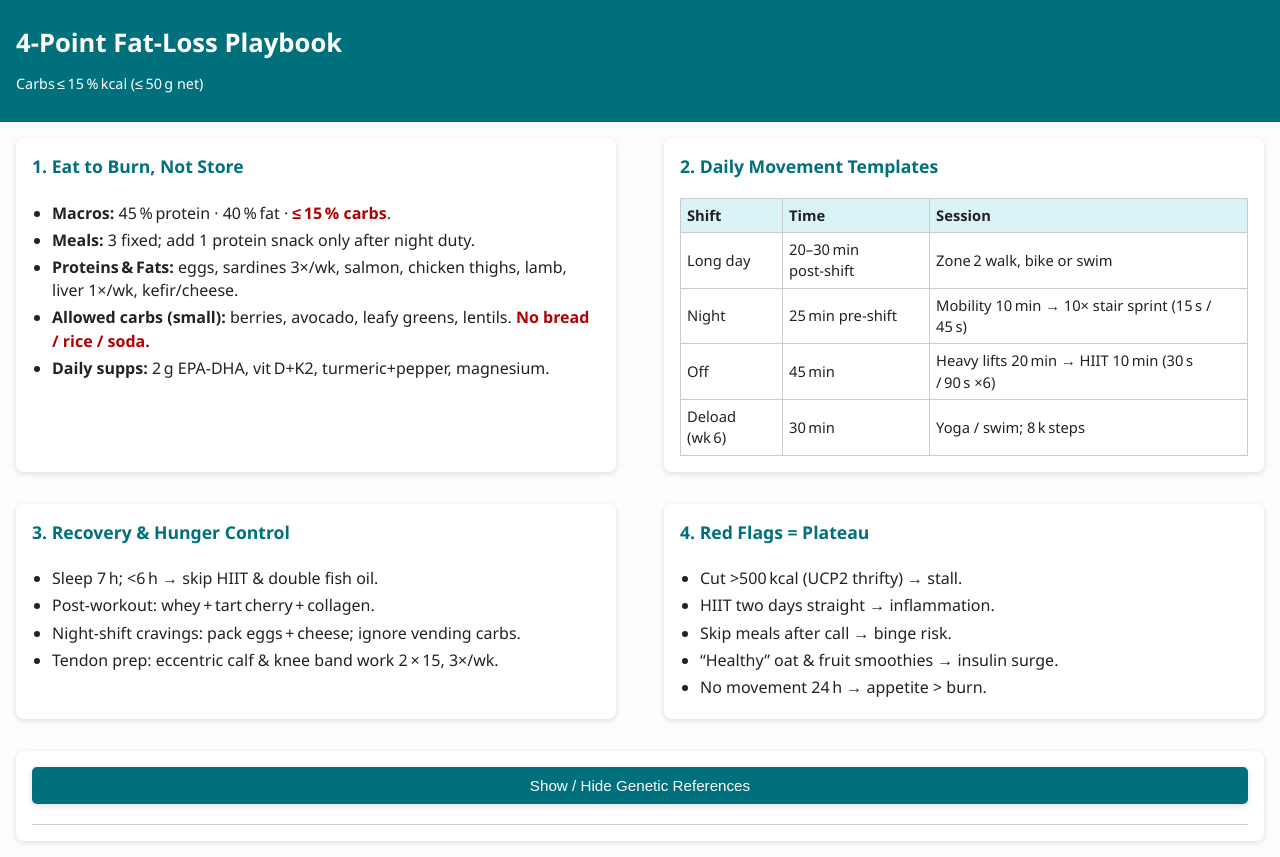
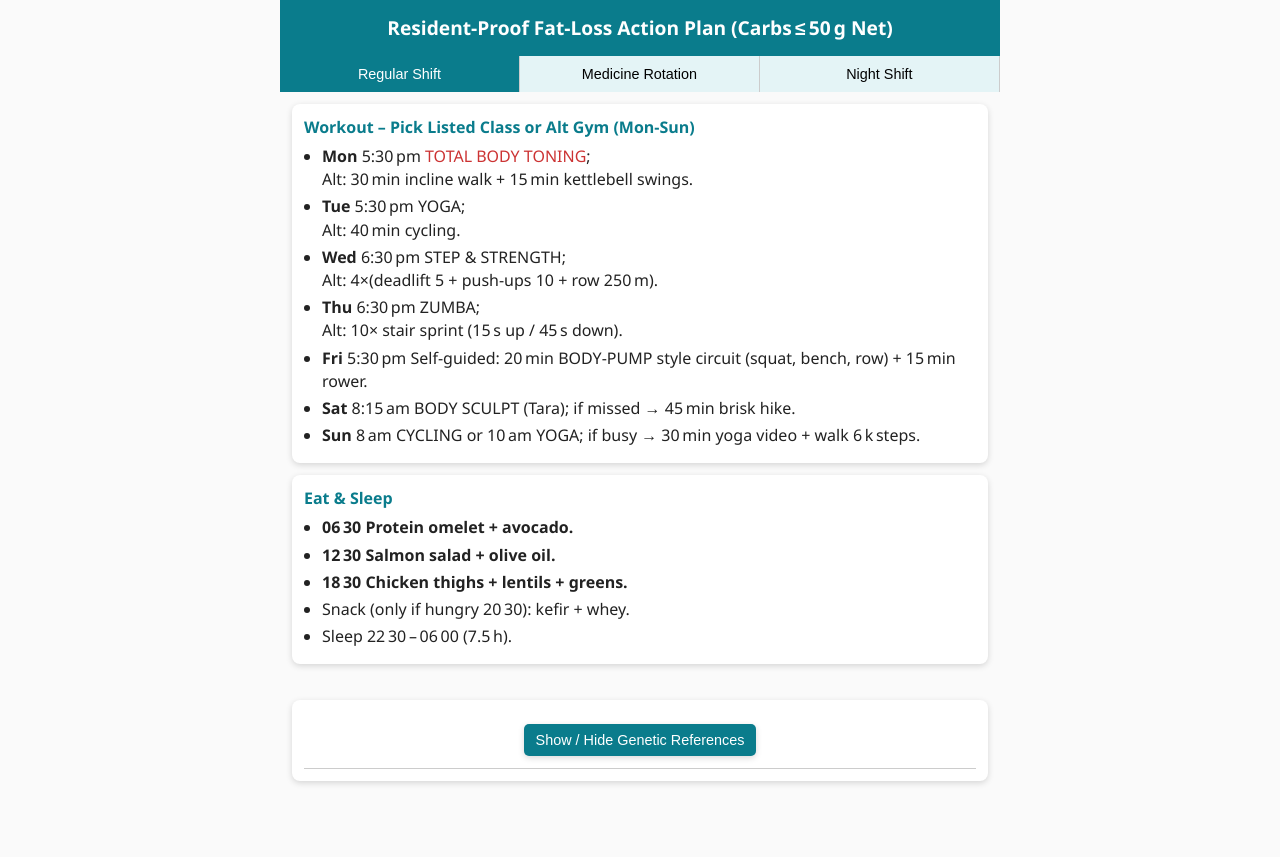
Before and after one commit to SillyWolfBot/noha-plan, a plain HTML site: page index.html in a window 1280 px wide. After the commit the page ends 800 px from the top, so only its background shows below. Drawn offline with Linux system fonts and the light colour scheme.

Commit message:
Update index.html

```diff
--- a/index.html
+++ b/index.html
@@ -2,119 +2,161 @@
 <html lang="en">
 <head>
 <meta charset="UTF-8">
-<title>Resident‑Proof Fat‑Loss Playbook — Low‑Carb Edition</title>
+<title>Weekly Action Plan – Low‑Carb Fat‑Loss</title>
+<meta name="viewport" content="width=device-width,initial-scale=1">
 <style>
 :root{
-    --bg:#fdfdfd;
-    --accent:#00707c;
-    --accent-light:#d9f3f6;
-    --warn:#b30000;
-    --card:#ffffff;
-    --shadow:0 2px 6px rgba(0,0,0,.12);
+ --accent:#0a7c8c; --warn:#c33; --bg:#fafafa; --card:#fff; --shadow:0 2px 6px rgba(0,0,0,.15);
+ --tab-w:33.33%;
 }
- *{box-sizing:border-box;}
- body{margin:0;font-family:Segoe UI,Arial,sans-serif;background:var(--bg);color:#222;line-height:1.45}
- h1{margin:0;padding:24px 16px;background:var(--accent);color:#fff;font-size:1.6rem}
- h2{color:var(--accent);margin:0 0 8px;font-size:1.1rem}
- section.card{
-    background:var(--card);margin:16px;border-radius:8px;box-shadow:var(--shadow);padding:16px;
-    display:flex;flex-direction:column;gap:10px;
- }
- ul{margin:0 0 0 20px;padding:0}
+*{box-sizing:border-box;margin:0;padding:0;}
+body{font-family:Segoe UI,Arial,sans-serif;background:var(--bg);color:#222;line-height:1.45}
+h1{padding:14px 10px;background:var(--accent);color:#fff;font-size:1.2rem;text-align:center}
+nav{display:flex;position:sticky;top:0;z-index:9}
+nav button{
+ width:var(--tab-w);border:none;padding:10px;font-size:.9rem;background:#e4f4f6;color:#000;
+ border-right:1px solid #ccc;cursor:pointer}
+nav button.active{background:var(--accent);color:#fff}
+section.tab{display:none;padding:12px}
+section.tab.active{display:block;animation:fade .4s}
+@keyframes fade{from{opacity:0}to{opacity:1}}
+.card{background:var(--card);margin-bottom:12px;border-radius:8px;box-shadow:var(--shadow);padding:12px}
+.card h2{font-size:1.0rem;margin-bottom:6px;color:var(--accent)}
+ul{margin-left:18px;margin-top:4px}
 li{margin:4px 0}
- table{width:100%;border-collapse:collapse;font-size:.92rem}
- th,td{border:1px solid #ccc;padding:6px;text-align:left}
- th{background:var(--accent-light)}
- .warn{color:var(--warn);font-weight:bold}
- button.accord{
-    background:var(--accent);color:#fff;border:none;border-radius:5px;
-    padding:10px 14px;font-size:.95rem;cursor:pointer;box-shadow:var(--shadow)
- }
- .panel{max-height:0;overflow:hidden;transition:max-height .4s ease;border-top:1px solid #ccc;margin-top:10px}
- .panel.open{max-height:1200px;padding-top:14px}
- @media (min-width:800px){
-    .flexgrid{display:flex;gap:16px}
-    .flexgrid section.card{flex:1}
+.meal{font-weight:bold}
+.warn{color:var(--warn)}
+button.accord{background:var(--accent);color:#fff;border:none;border-radius:5px;padding:8px 12px;margin:12px auto;display:block;font-size:.9rem;cursor:pointer;box-shadow:var(--shadow)}
+.panel{max-height:0;overflow:hidden;transition:max-height .4s ease;border-top:1px solid #ccc;margin-top:8px}
+.panel.open{max-height:1500px;padding-top:10px}
+table{width:100%;border-collapse:collapse;font-size:.9rem}
+th,td{border:1px solid #ccc;padding:4px;text-align:left}
+th{background:#eaf7f9}
+@media(min-width:720px){
+ body{max-width:720px;margin:auto}
 }
 </style>
 </head>
 <body>
+<h1>Resident‑Proof Fat‑Loss Action Plan (Carbs ≤ 50 g Net)</h1>
 
-<h1>4‑Point Fat‑Loss Playbook<br><small style="font-weight:400;font-size:.9rem">Carbs ≤ 15 % kcal (≤ 50 g net)</small></h1>
+<!-- TAB CONTROLS -->
+<nav>
+ <button class="tabBtn active" data-tab="reg">Regular Shift</button>
+ <button class="tabBtn" data-tab="med">Medicine Rotation</button>
+ <button class="tabBtn" data-tab="night">Night Shift</button>
+</nav>
 
-<div class="flexgrid">
-<section class="card">
- <h2>1. Eat to Burn, Not Store</h2>
+<!-- REGULAR SHIFT TAB -->
+<section id="reg" class="tab active">
+ <div class="card">
+  <h2>Workout – Pick Listed Class or Alt Gym (Mon‑Sun)</h2>
   <ul>
-  <li><b>Macros:</b> 45 % protein · 40 % fat · <span class="warn">≤ 15 % carbs</span>.</li>
-  <li><b>Meals:</b> 3 fixed; add 1 protein snack only after night duty.</li>
-  <li><b>Proteins &amp; Fats:</b> eggs, sardines 3×/wk, salmon, chicken thighs, lamb, liver 1×/wk, kefir/cheese.</li>
-  <li><b>Allowed carbs (small):</b> berries, avocado, leafy greens, lentils. <span class="warn">No bread / rice / soda.</span></li>
-  <li><b>Daily supps:</b> 2 g EPA‑DHA, vit D+K2, turmeric+pepper, magnesium.</li>
+   <li><b>Mon</b> 5:30 pm <span class="warn">TOTAL BODY TONING</span>;<br>Alt: 30 min incline walk + 15 min kettlebell swings.</li>
+   <li><b>Tue</b> 5:30 pm YOGA;<br>Alt: 40 min cycling.</li>
+   <li><b>Wed</b> 6:30 pm STEP &amp; STRENGTH;<br>Alt: 4×(deadlift 5 + push‑ups 10 + row 250 m).</li>
+   <li><b>Thu</b> 6:30 pm ZUMBA;<br>Alt: 10× stair sprint (15 s up / 45 s down).</li>
+   <li><b>Fri</b> 5:30 pm Self‑guided: 20 min BODY‑PUMP style circuit (squat, bench, row) + 15 min rower.</li>
+   <li><b>Sat</b> 8:15 am BODY SCULPT (Tara); if missed → 45 min brisk hike.</li>
+   <li><b>Sun</b> 8 am CYCLING or 10 am YOGA; if busy → 30 min yoga video + walk 6 k steps.</li>
   </ul>
+ </div>
+
+ <div class="card">
+  <h2>Eat &amp; Sleep</h2>
+  <ul>
+   <li class="meal">06 30 Protein omelet + avocado.</li>
+   <li class="meal">12 30 Salmon salad + olive oil.</li>
+   <li class="meal">18 30 Chicken thighs + lentils + greens.</li>
+   <li>Snack (only if hungry 20 30): kefir + whey.</li>
+   <li>Sleep 22 30 – 06 00 (7.5 h).</li>
+  </ul>
+ </div>
 </section>
 
-<section class="card">
- <h2>2. Daily Movement Templates</h2>
- <table>
-  <tr><th>Shift</th><th>Time</th><th>Session</th></tr>
-  <tr><td>Long day</td><td>20–30 min post‑shift</td><td>Zone 2 walk, bike or swim</td></tr>
-  <tr><td>Night</td><td>25 min pre‑shift</td><td>Mobility 10 min → 10× stair sprint (15 s / 45 s)</td></tr>
-  <tr><td>Off</td><td>45 min</td><td>Heavy lifts 20 min → HIIT 10 min (30 s / 90 s ×6)</td></tr>
-  <tr><td>Deload (wk 6)</td><td>30 min</td><td>Yoga / swim; 8 k steps</td></tr>
- </table>
-</section>
+<!-- MEDICINE ROTATION TAB -->
+<section id="med" class="tab">
+ <div class="card">
+  <h2>Workout – Long Shift Friendly</h2>
+  <ul>
+   <li><b>Mon</b> 4 am BODY SCULPT (5:30 am class impossible) → 12‑min hotel‑room HIIT (squats, push‑ups, burpees) pre‑shift.</li>
+   <li><b>Tue</b> Post‑shift 7:30 pm HIP HOP HIIT; if too tired → 20 min treadmill walk + stretch.</li>
+   <li><b>Wed</b> 4 am quick band circuit (rows, glute bridge, shoulder press) 15 min.</li>
+   <li><b>Thu</b> Post‑shift 6:30 pm ZUMBA or 30 min cycling.</li>
+   <li><b>Fri</b> 4 am 10× stair sprint in hospital stairwell.</li>
+   <li><b>Sat</b> 8:30 am CYCLING (Claudia M.) – rest of day off.</li>
+   <li><b>Sun</b> 9 am ZUMBA BURST or rest walk 8 k steps.</li>
+  </ul>
  </div>
-
-<div class="flexgrid">
-<section class="card">
- <h2>3. Recovery &amp; Hunger Control</h2>
+  <div class="card">
+   <h2>Eat &amp; Sleep</h2>
    <ul>
-  <li>Sleep 7 h; &lt;6 h → skip HIIT &amp; double fish oil.</li>
-  <li>Post‑workout: whey + tart cherry + collagen.</li>
-  <li>Night‑shift cravings: pack eggs + cheese; ignore vending carbs.</li>
-  <li>Tendon prep: eccentric calf &amp; knee band work 2 × 15, 3×/wk.</li>
+    <li class="meal">04 30 Eggs + cheese + coffee.</li>
+    <li class="meal">10 00 Beef jerky + nuts.</li>
+    <li class="meal">13 00 Chicken salad + olive oil.</li>
+    <li class="meal">17 00 Tuna packets + avocado.</li>
+    <li class="meal">20 30 Kefir + collagen.</li>
+    <li>Sleep 21 30 – 04 00 (7 h).</li>
    </ul>
+  </div>
 </section>
 
-<section class="card">
- <h2>4. Red Flags = Plateau</h2>
+<!-- NIGHT SHIFT TAB -->
+<section id="night" class="tab">
+ <div class="card">
+  <h2>Workout – Shift Ends 07 00</h2>
   <ul>
-  <li>Cut >500 kcal (UCP2 thrifty) → stall.</li>
-  <li>HIIT two days straight → inflammation.</li>
-  <li>Skip meals after call → binge risk.</li>
-  <li>“Healthy” oat &amp; fruit smoothies → insulin surge.</li>
-  <li>No movement 24 h → appetite&nbsp;&gt;&nbsp;burn.</li>
+   <li><b>Mon</b> 8 am CYCLING (Amanda) then home &amp; sleep.</li>
+   <li><b>Tue</b> 8:30 am BODY PUMP (Tara) or 20 min kettlebell circuit.</li>
+   <li><b>Wed</b> 9:30 am ZUMBA (Julio) if energy; else 30 min walk.</li>
+   <li><b>Thu</b> 8 am YOGA (Soroya) + stretch.</li>
+   <li><b>Fri</b> 8:30 am BARRE PILATES (Claudia).</li>
+   <li><b>Sat</b> Sleep straight home, evening 4 pm walk 6 k steps before shift.</li>
+   <li><b>Sun</b> OFF – full rest; mobility 15 min.</li>
   </ul>
+ </div>
+ <div class="card">
+  <h2>Eat &amp; Sleep</h2>
+  <ul>
+   <li class="meal">16 00 Protein + fat preload: sardines + nuts.</li>
+   <li class="meal">22 00 Chicken wrap (low‑carb tortilla) + greens.</li>
+   <li class="meal">02 00 Eggs + avocado; blacklist vending carbs.</li>
+   <li class="meal">08 30 Post‑class whey + tart‑cherry; bed by 09 30.</li>
+   <li>Sleep 09 30 – 15 30 (6 h) + 1 h nap 13 00 if off‑night.</li>
+  </ul>
+ </div>
 </section>
-</div>
 
-<section class="card" style="text-align:center">
+<!-- REFERENCES -->
+<section class="card" style="margin:12px">
  <button class="accord">Show / Hide Genetic References</button>
  <div class="panel">
   <table>
-   <tr><th>SNP (Gene)</th><th>Code</th><th>Effect</th><th>Low‑Carb Logic</th></tr>
-   <tr><td>rs659366 (UCP2)</td><td>C/C</td><td>Thrifty burn</td><td>Carbs suppress EE; fat keeps burn on</td></tr>
-   <tr><td>rs4253778 (PPARA)</td><td>G/G</td><td>Fat‑oxid muscle</td><td>Low‑carb taps this bias</td></tr>
-   <tr><td>rs8192678 (PPARGC1A)</td><td>C/C</td><td>Mito boost on cardio</td><td>Zone 2 + HIIT maximises fat use</td></tr>
-   <tr><td>rs9939609 (FTO)</td><td>A/T</td><td>Hunger w/ glucose</td><td>Minimise sugar swings</td></tr>
-   <tr><td>rs17782313 (MC4R)</td><td>C/T</td><td>Binge trigger</td><td>Protein/fat steady signals</td></tr>
-   <tr><td>rs1800795 (IL6)</td><td>G/G</td><td>High soreness</td><td>Low‑GI + omega‑3 calm IL‑6</td></tr>
-   <tr><td>rs12722 (COL5A1)</td><td>C/T</td><td>Tendon risk</td><td>Prep with eccentrics</td></tr>
-   <tr><td>rs1815739 (ACTN3)</td><td>C/C</td><td>Fast‑twitch power</td><td>Sprints thrive w/o carb‑load</td></tr>
-   <tr><td>rs4988235 (LCT)</td><td>G/G</td><td>Lactose intolerant</td><td>Choose kefir, not milk sugar</td></tr>
-   <tr><td>rs174537 (FADS1)</td><td>G/G</td><td>Poor ALA→EPA/DHA</td><td>Fish oil mandatory</td></tr>
-   <tr><td>rs12934922 + rs7501331 (BCMO1)</td><td>T/T + C/C</td><td>No β‑carotene→A</td><td>Liver > carrots</td></tr>
-   <tr><td>rs4343 (ACE)</td><td>I/I</td><td>Endurance bias</td><td>Supports long Zone 2 on LC</td></tr>
+   <tr><th>SNP (Gene)</th><th>Code</th><th>Effect</th><th>Why Low‑Carb / Plan</th></tr>
+   <tr><td>rs659366 (UCP2)</td><td>C/C</td><td>Thrifty burn</td><td>Aggressive cuts stall; constant movement vital</td></tr>
+   <tr><td>rs4253778 (PPARA)</td><td>G/G</td><td>Fat‑oxid muscle</td><td>Zone 2 &amp; low‑carb tap fat stores</td></tr>
+   <tr><td>rs8192678 (PPARGC1A)</td><td>C/C</td><td>Mito build on cardio</td><td>Daily steady cardio accelerates loss</td></tr>
+   <tr><td>rs9939609 (FTO)</td><td>A/T</td><td>Glucose‑linked hunger</td><td>Protein/fat meals keep appetite low</td></tr>
+   <tr><td>rs17782313 (MC4R)</td><td>C/T</td><td>Binge trigger</td><td>Scheduled meals prevent reactive eating</td></tr>
+   <tr><td>rs1800795 (IL6)</td><td>G/G</td><td>High soreness</td><td>7 h sleep + omega‑3 &curcumin mandatory</td></tr>
+   <tr><td>rs12722 (COL5A1)</td><td>C/T</td><td>Tendon risk</td><td>Eccentrics, avoid sudden mileage jumps</td></tr>
+   <tr><td>rs1815739 (ACTN3)</td><td>C/C</td><td>Fast‑twitch power</td><td>Sprints/HIIT slotted twice a week</td></tr>
+   <tr><td>rs4988235 (LCT)</td><td>G/G</td><td>Lactose intolerant</td><td>Kefir/cheese only</td></tr>
+   <tr><td>rs174537 (FADS1)</td><td>G/G</td><td>Poor ALA→EPA/DHA</td><td>2 g fish oil daily</td></tr>
+   <tr><td>rs12934922 + rs7501331 (BCMO1)</td><td>T/T + C/C</td><td>No β‑carotene→A</td><td>Liver weekly or retinol supplement</td></tr>
+   <tr><td>rs4343 (ACE)</td><td>I/I</td><td>Endurance bias</td><td>Long cardio blocks included</td></tr>
   </table>
  </div>
 </section>
 
 <script>
-document.querySelector('.accord').addEventListener('click',function(){
-  this.nextElementSibling.classList.toggle('open');
+const btns=document.querySelectorAll('.tabBtn');
+const tabs=document.querySelectorAll('.tab');
+btns.forEach(btn=>{
+ btn.onclick=()=>{btns.forEach(b=>b.classList.remove('active'));tabs.forEach(t=>t.classList.remove('active'));
+  btn.classList.add('active');document.getElementById(btn.dataset.tab).classList.add('active');};
 });
+document.querySelector('.accord').onclick=function(){this.nextElementSibling.classList.toggle('open');};
 </script>
-
 </body>
 </html>
```
Lines whose indentation alone changed are shown as unchanged.
